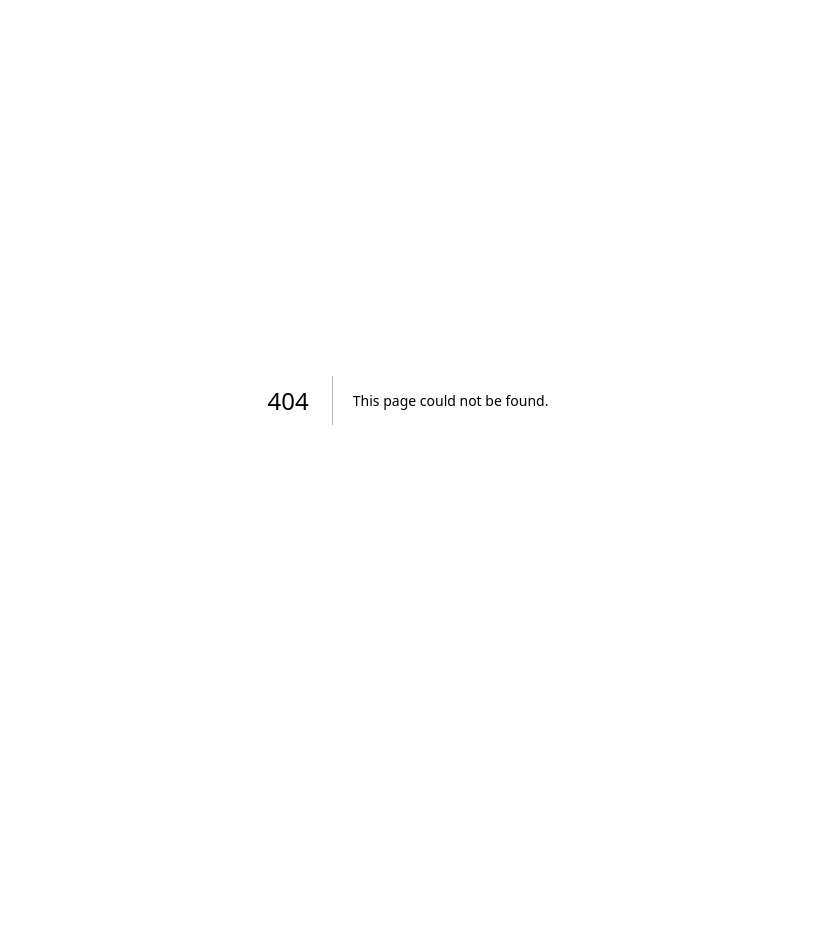
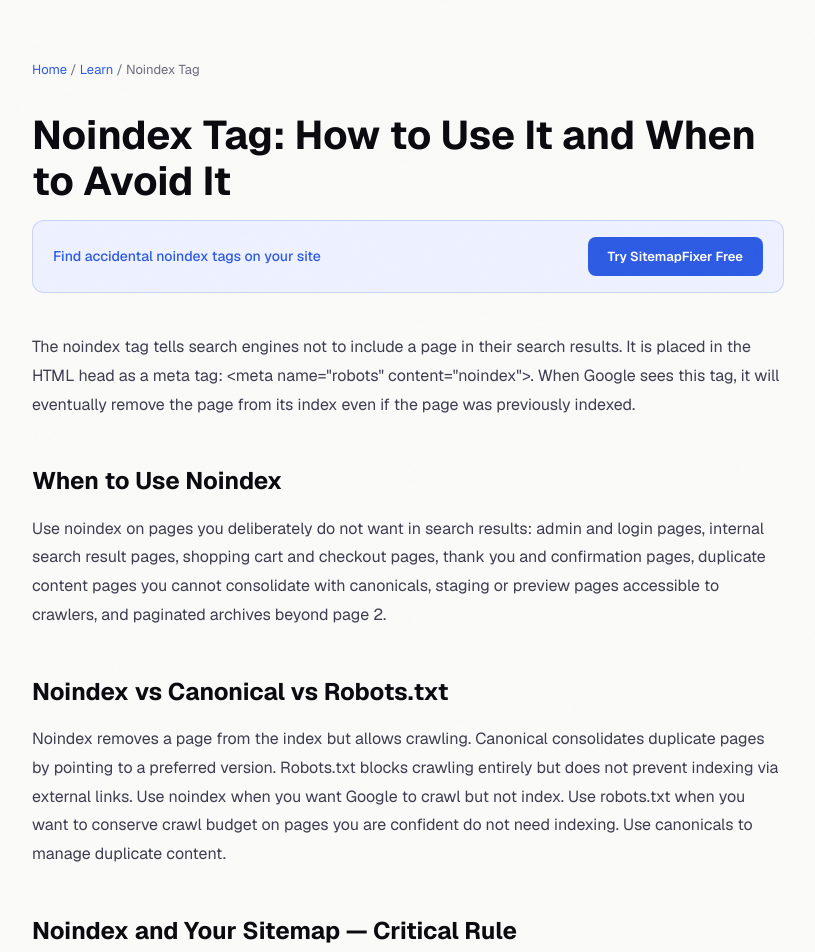
Before and after one commit to Watermelon-Coctail-Bar/sitemap-fixer, a Next.js app: page /learn/noindex-tag in a window 1280 px wide. Before the commit this address had no page. Shown: the top 952 px of the page, without its empty margins (232-1047 px from the left). Before the commit the page ends 800 px from the top, so only its background shows below. Built offline with nearby package versions, Linux system fonts and the light colour scheme.

Commit message:
Create page.tsx

```diff
--- /dev/null
+++ b/src/app/learn/noindex-tag/page.tsx
@@ -0,0 +1,47 @@
+import type { Metadata } from 'next';
+export const metadata: Metadata = {
+  title: 'Noindex Tag: How to Use It and When to Avoid It | SitemapFixer',
+  description: 'Learn how the noindex tag works, when to use it, and critical mistakes to avoid. Includes how noindex interacts with your sitemap.',
+  alternates: { canonical: 'https://sitemapfixer.com/learn/noindex-tag' },
+  openGraph: { title: 'Noindex Tag Guide', description: 'How the noindex tag works and when to use it.', url: 'https://sitemapfixer.com/learn/noindex-tag', type: 'article' },
+};
+export default function Page() {
+  return (
+    <div style={{ maxWidth: 800, margin: '0 auto', padding: '60px 24px' }}>
+      <nav style={{ fontSize: 13, color: '#6b6b7d', marginBottom: 32 }}>
+        <a href="/" style={{ color: '#2d5be3', textDecoration: 'none' }}>Home</a>{' / '}
+        <a href="/learn" style={{ color: '#2d5be3', textDecoration: 'none' }}>Learn</a>{' / '}
+        <span>Noindex Tag</span>
+      </nav>
+      <h1 style={{ fontSize: 40, fontWeight: 700, color: '#0a0a0f', marginBottom: 16, lineHeight: 1.15 }}>Noindex Tag: How to Use It and When to Avoid It</h1>
+      <div style={{ background: '#eef1ff', border: '1px solid rgba(45,91,227,0.2)', borderRadius: 12, padding: '16px 20px', marginBottom: 40, display: 'flex', alignItems: 'center', justifyContent: 'space-between', gap: 16 }}>
+        <span style={{ fontSize: 14, color: '#2d5be3', fontWeight: 500 }}>Find accidental noindex tags on your site</span>
+        <a href="/" style={{ background: '#2d5be3', color: 'white', padding: '10px 20px', borderRadius: 8, textDecoration: 'none', fontWeight: 600, fontSize: 13 }}>Try SitemapFixer Free</a>
+      </div>
+      <div style={{ fontSize: 16, color: '#3d3d4f', lineHeight: 1.8 }}>
+        <p style={{ marginBottom: 20 }}>The noindex tag tells search engines not to include a page in their search results. It is placed in the HTML head as a meta tag: &lt;meta name="robots" content="noindex"&gt;. When Google sees this tag, it will eventually remove the page from its index even if the page was previously indexed.</p>
+        <h2 style={{ fontSize: 24, fontWeight: 700, color: '#0a0a0f', marginTop: 40, marginBottom: 12 }}>When to Use Noindex</h2>
+        <p style={{ marginBottom: 20 }}>Use noindex on pages you deliberately do not want in search results: admin and login pages, internal search result pages, shopping cart and checkout pages, thank you and confirmation pages, duplicate content pages you cannot consolidate with canonicals, staging or preview pages accessible to crawlers, and paginated archives beyond page 2.</p>
+        <h2 style={{ fontSize: 24, fontWeight: 700, color: '#0a0a0f', marginTop: 40, marginBottom: 12 }}>Noindex vs Canonical vs Robots.txt</h2>
+        <p style={{ marginBottom: 20 }}>Noindex removes a page from the index but allows crawling. Canonical consolidates duplicate pages by pointing to a preferred version. Robots.txt blocks crawling entirely but does not prevent indexing via external links. Use noindex when you want Google to crawl but not index. Use robots.txt when you want to conserve crawl budget on pages you are confident do not need indexing. Use canonicals to manage duplicate content.</p>
+        <h2 style={{ fontSize: 24, fontWeight: 700, color: '#0a0a0f', marginTop: 40, marginBottom: 12 }}>Noindex and Your Sitemap — Critical Rule</h2>
+        <p style={{ marginBottom: 20 }}>Never include noindex pages in your XML sitemap. Your sitemap signals to Google which pages you want indexed. Including a noindex page creates a contradiction — you are telling Google to index it via the sitemap but not to index it via the meta tag. Google will honor the noindex directive, but this conflict wastes crawl budget and creates Search Console errors. SitemapFixer automatically detects pages in your sitemap that have a noindex tag.</p>
+        <h2 style={{ fontSize: 24, fontWeight: 700, color: '#0a0a0f', marginTop: 40, marginBottom: 12 }}>Common Noindex Mistakes</h2>
+        <p style={{ marginBottom: 20 }}>Accidentally noindexing your entire site during development and forgetting to remove it before launch. Including noindex pages in your sitemap. Using noindex instead of canonicals for duplicate content — canonicals pass PageRank, noindex does not. Noindexing important pages because of thin content instead of improving the content. Forgetting that noindex takes time to take effect — Google must recrawl the page to process the directive.</p>
+      </div>
+      <div style={{ background: '#0a0a0f', borderRadius: 12, padding: '32px', textAlign: 'center', marginTop: 48 }}>
+        <div style={{ fontSize: 20, fontWeight: 700, color: 'white', marginBottom: 8 }}>Find noindex issues on your site</div>
+        <div style={{ color: '#9999aa', marginBottom: 20, fontSize: 14 }}>Free analysis in 60 seconds</div>
+        <a href="/" style={{ background: 'white', color: '#0a0a0f', padding: '14px 28px', borderRadius: 8, textDecoration: 'none', fontWeight: 700 }}>Analyze My Sitemap</a>
+      </div>
+      <div style={{ marginTop: 48, borderTop: '1px solid #e4e4ed', paddingTop: 32 }}>
+        <div style={{ fontWeight: 600, color: '#0a0a0f', marginBottom: 16 }}>Related guides</div>
+        <ul style={{ listStyle: 'none', padding: 0, display: 'flex', gap: 12, flexWrap: 'wrap' }}>
+          <li><a href="/learn/canonical-tags" style={{ color: '#2d5be3', textDecoration: 'none', background: '#eef1ff', padding: '6px 14px', borderRadius: 6, fontSize: 13 }}>Canonical Tags</a></li>
+          <li><a href="/learn/robots-txt-guide" style={{ color: '#2d5be3', textDecoration: 'none', background: '#eef1ff', padding: '6px 14px', borderRadius: 6, fontSize: 13 }}>Robots.txt Guide</a></li>
+          <li><a href="/learn/pages-in-sitemap-not-indexed" style={{ color: '#2d5be3', textDecoration: 'none', background: '#eef1ff', padding: '6px 14px', borderRadius: 6, fontSize: 13 }}>Pages in Sitemap Not Indexed</a></li>
+        </ul>
+      </div>
+    </div>
+  );
+}
```
